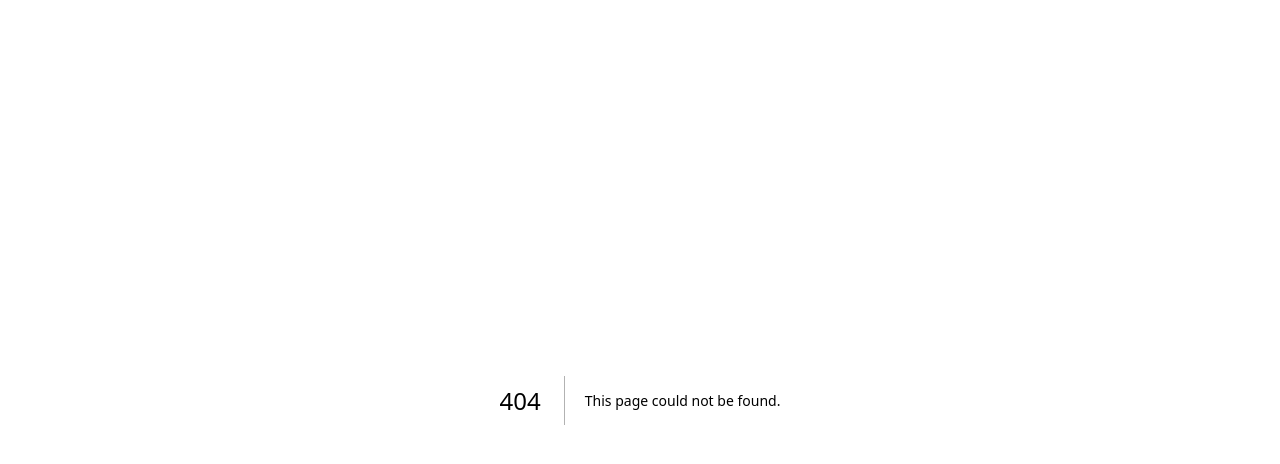
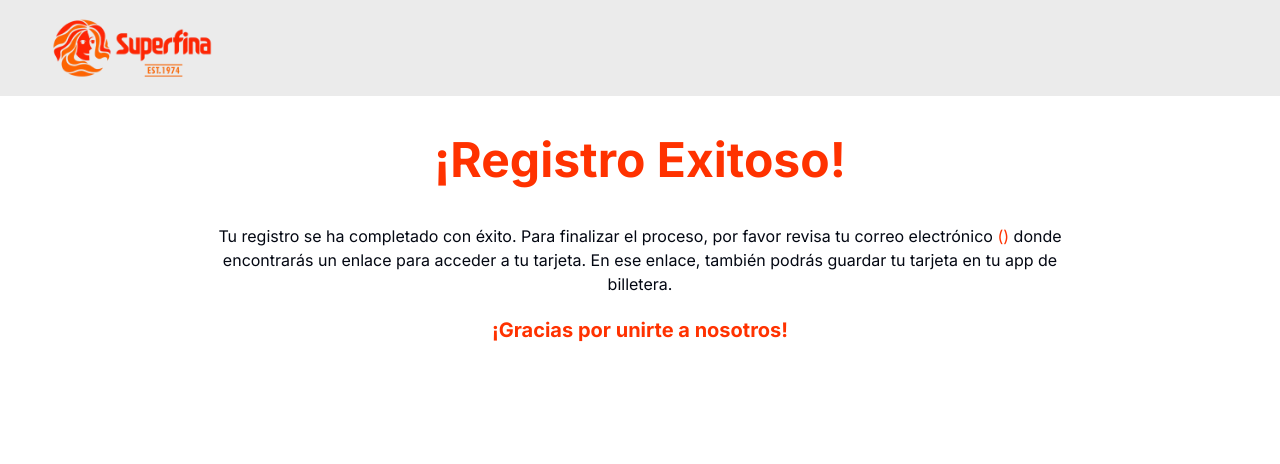
Before and after one commit to MDNdevelopment/superfinaloyalty, a Next.js app: page /exito in a window 1280 px wide. Before the commit this address had no page. Shown: the top 464 px of the page. Built offline with nearby package versions, Linux system fonts and the light colour scheme.

Commit message:
added success page after registration

```diff
--- /dev/null
+++ b/src/app/exito/page.js
@@ -0,0 +1,30 @@
+"use client";
+
+import { useRegisteredStore } from "../stores/registeredStore";
+import { redirect } from "next/navigation";
+
+export default function page() {
+  const { isRegistered, userEmail } = useRegisteredStore.getState();
+
+  console.log(isRegistered);
+  if (!isRegistered) {
+    // redirect("/");
+  }
+  return (
+    <div className="d-flex justify-center items-center pt-10 w-5/6 lg:w-4/6 mx-auto">
+      <h1 className="font-bold text-3xl lg:text-5xl text-center">
+        ¡Registro Exitoso!
+      </h1>
+      <p className="text-gray-950 mt-10 text-center">
+        Tu registro se ha completado con éxito. Para finalizar el proceso, por
+        favor revisa tu correo electrónico{" "}
+        <span className="text-primary-600">({userEmail})</span> donde
+        encontrarás un enlace para acceder a tu tarjeta. En ese enlace, también
+        podrás guardar tu tarjeta en tu app de billetera.{" "}
+      </p>
+      <p className="text-primary-600 text-xl text-center mt-5 font-bold d-block">
+        ¡Gracias por unirte a nosotros!
+      </p>
+    </div>
+  );
+}
--- a/src/app/layout.js
+++ b/src/app/layout.js
@@ -1,5 +1,6 @@
 import { Inter } from "next/font/google";
 import "./globals.css";
+import Navbar from "@/components/Navbar";
 
 const inter = Inter({ subsets: ["latin"] });
 
@@ -15,7 +16,10 @@ export const metadata = {
 export default function RootLayout({ children }) {
   return (
     <html lang="en">
-      <body className={inter.className}>{children}</body>
+      <body className={inter.className}>
+        <Navbar />
+        {children}
+      </body>
     </html>
   );
 }
--- a/src/app/page.js
+++ b/src/app/page.js
@@ -7,11 +7,10 @@ import { useGetCardData } from "@/hooks/useGetCardData";
 export default function Home() {
   const { cardData, isLoading } = useGetCardData();
   if (isLoading) {
-    return <p>Loading</p>;
+    return <p>Cargando...</p>;
   }
   return (
     <main className="text-center">
-      <Navbar />
       <h1 className=" text-[2em] lg:text-[2.5em] font-bold text-primary-600 text-center mt-10">
         {cardData.business}
       </h1>
--- /dev/null
+++ b/src/app/stores/registeredStore.js
@@ -0,0 +1,13 @@
+import { create } from "zustand";
+
+const useRegisteredStore = create((set) => ({
+  isRegistered: false,
+  userEmail: "",
+  setRegistered: (value) =>
+    set((state) => ({
+      isRegistered: value.registered,
+      userEmail: value.email,
+    })),
+}));
+
+export { useRegisteredStore };
--- a/src/components/ConfirmationModal.jsx
+++ b/src/components/ConfirmationModal.jsx
@@ -31,21 +31,21 @@ export default function ConfirmationModal({
             </div>
             {/*body*/}
             <div className="relative p-6 flex-auto">
-              <p>
+              <p className="text-gray-500">
                 Verifica que los datos ingresados sean correctos, puesto que no
                 podrán ser modificados mas adelante.
               </p>
               <div className="flex flex-row mt-5 items-center">
-                <h3 className="text-lg font-bold mr-2">Nombre: </h3>
-                <p>{name}</p>
+                <h3 className="text-md font-bold mr-2">Nombre: </h3>
+                <p className="text-gray-700">{name}</p>
               </div>
               <div className="flex flex-row items-center">
-                <h3 className="text-lg font-bold mr-2">Correo electrónico: </h3>
-                <p>{email}</p>
+                <h3 className="text-md font-bold mr-2">Correo: </h3>
+                <p className="text-gray-700">{email}</p>
               </div>
               <div className="flex flex-row items-center">
-                <h3 className="text-lg font-bold mr-2">Teléfono: </h3>
-                <p>{phone}</p>
+                <h3 className="text-md font-bold mr-2">Teléfono: </h3>
+                <p className="text-gray-700">{phone}</p>
               </div>
             </div>
             {/*footer*/}
--- a/src/components/CustomForm.jsx
+++ b/src/components/CustomForm.jsx
@@ -10,12 +10,17 @@ import checkUser from "@/utils/checkUser";
 import enrollUser from "@/utils/enrollUser";
 import addUser from "@/utils/addUser";
 import ConfirmationModal from "./ConfirmationModal";
+import { useRouter } from "next/navigation";
+import { useRegisteredStore } from "@/app/stores/registeredStore";
+
 export default function CustomForm() {
   const [termsAccepted, setTermsAccepted] = useState("true");
   const flag = useFlagStore((state) => state);
   const [isLoading, setIsLoading] = useState(false);
   const [enrollError, setEnrollError] = useState(false);
   const [showModal, setShowModal] = useState(false);
+  const router = useRouter();
+  const setRegistered = useRegisteredStore((state) => state.setRegistered);
   const {
     register,
     handleSubmit,
@@ -54,8 +59,15 @@ export default function CustomForm() {
       pid: enroll.pid,
       cardLink: enroll.url,
     });
-    const cardURL = `https://q.passkit.net/~/#/p/${enroll.pid}`;
-    window.location.replace(cardURL);
+
+    console.log({ add });
+    if (!add) {
+      const cardURL = `https://q.passkit.net/~/#/p/${enroll.pid}`;
+      window.location.replace(cardURL);
+    } else {
+      setRegistered({ registered: true, email: data.email });
+      router.push("/exito");
+    }
   };
   const onSubmit = async (data) => {
     setShowModal(true);
--- a/src/utils/addUser.js
+++ b/src/utils/addUser.js
@@ -6,6 +6,12 @@ export default async function addUser(payload) {
       process.env.NEXT_PUBLIC_URL_ADD,
       payload
     );
+
+    console.log(response);
+    if (!response.data.ok) {
+      return false;
+    }
+    return true;
   } catch (e) {
     console.log("error in adding registered");
     return {
```
